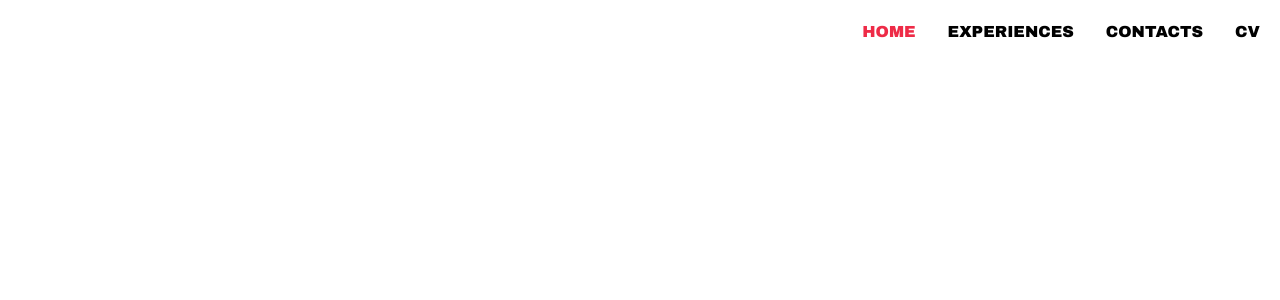
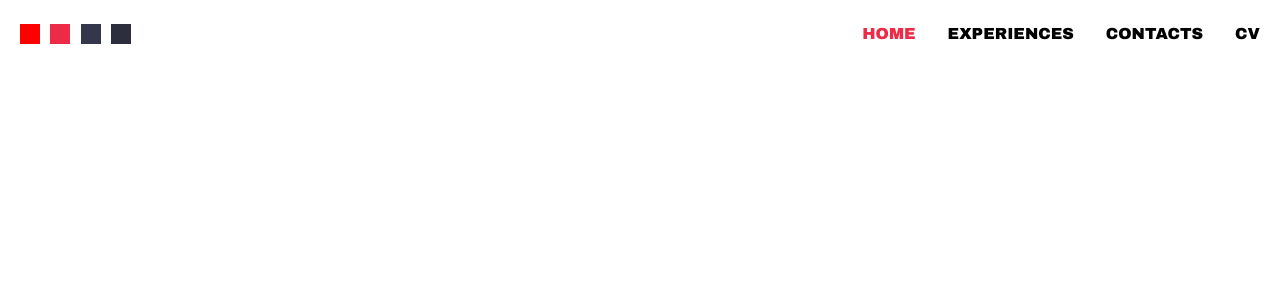
Before and after one commit to ReyhanArdiya/ReyhanArdiya.github.io, a React (Create React App) app: page / in a window 1280 px wide. Shown: the top 300 px of the page. Built offline with nearby package versions, Linux system fonts and the light colour scheme.

Commit message:
Create `ColorPicker` component and logic

```diff
--- a/src/components/App.js
+++ b/src/components/App.js
@@ -1,6 +1,7 @@
 import "./App.css";
 import "./common.css";
 import Navbar from "./Navbar/Navbar.js";
+import { useState } from "react";
 
 const navbarLinks = [
 	{
@@ -20,11 +21,66 @@ const navbarLinks = [
 		text : "CV"
 	}
 ];
+
+const root = document.documentElement;
+let rootVars;
+let rootVarsColor;
+
+const documentStyleSheets = [ ...document.styleSheets ];
+
+for (const sheet of documentStyleSheets) {
+	for (const cssRule of sheet.cssRules) {
+		if (cssRule.selectorText === ":root") {
+			const rootStyles = getComputedStyle(root);
+			rootVars = [ ...cssRule.style ];
+			rootVarsColor = rootVars.map(
+				rVar => rootStyles.getPropertyValue(rVar)
+					         .trimStart()
+			);
+			break;
+		}
+	}
+}
+
+const onColorChangeCreator = setColorState => {
+	return e => {
+		setColorState(e.target.value);
+	};
+};
+
 const App = () => {
+	const [ colorOne, setColorOne ] = useState(rootVarsColor[0]);
+	const [ colorTwo, setColorTwo ] = useState(rootVarsColor[1]);
+	const [ colorThree, setColorThree ] = useState(rootVarsColor[2]);
+	const [ colorFour, setColorFour ] = useState(rootVarsColor[3]);
+
+	root.style.setProperty(rootVars[0], colorOne);
+	root.style.setProperty(rootVars[1], colorTwo);
+	root.style.setProperty(rootVars[2], colorThree);
+	root.style.setProperty(rootVars[3], colorFour);
+
+	const colorPallete = [
+		{
+			setter : onColorChangeCreator(setColorOne),
+			val    : colorOne
+		},
+		{
+			setter : onColorChangeCreator(setColorTwo),
+			val    : colorTwo
+		},
+		{
+			setter : onColorChangeCreator(setColorThree),
+			val    : colorThree
+		},
+		{
+			setter : onColorChangeCreator(setColorFour),
+			val    : colorFour
+	    }
+	];
 
 	return (
 		<div className="App">
-			<Navbar navbarLinks={navbarLinks}></Navbar>
+			<Navbar colorPallete={colorPallete} navbarLinks={navbarLinks} />
 
 		</div>
 	);
--- /dev/null
+++ b/src/components/Navbar/ColorPicker.css
@@ -0,0 +1,18 @@
+#color-picker {
+	width: 100%;
+	align-items: center;
+	display: flex;
+	justify-content: flex-start;
+	column-gap: 0.65em;
+	font-size: 1em;
+}
+
+.color-picker-item {
+	width: 1.25em;
+	height: 1.25em;
+	background: red;
+}
+
+.color-picker-item + input[id^="color-input"] {
+	display: none;
+}
--- /dev/null
+++ b/src/components/Navbar/ColorPicker.js
@@ -0,0 +1,36 @@
+import "./ColorPicker.css";
+import PropTypes from "prop-types";
+
+const ColorPicker = props => {
+	const [
+		{ setter: onColorOneChange, val: colorOne },
+		{ setter: onColorTwoChange, val: colorTwo },
+		{ setter: onColorThreeChange, val: colorThree },
+		{ setter:onColorFourChange, val: colorFour }
+	] = props.colorPallete;
+
+	return (
+		<div id="color-picker">
+			<label htmlFor="color-input-1" style={{ backgroundColor : colorOne }} className="color-picker-item"></label>
+			<input onChange={onColorOneChange} name="color-input-1" id="color-input-1" type={"color"} defaultValue={colorOne} />
+
+			<label htmlFor="color-input-2" style={{ backgroundColor : colorTwo }} className="color-picker-item"></label>
+			<input onChange={onColorTwoChange} name="color-input-2" id="color-input-2" type={"color"} defaultValue={colorTwo} />
+
+			<label htmlFor="color-input-3" style={{ backgroundColor : colorThree }} className="color-picker-item"></label>
+			<input onChange={onColorThreeChange} name="color-input-3" id="color-input-3" type={"color"} defaultValue={colorThree} />
+
+			<label htmlFor="color-input-4" style={{ backgroundColor : colorFour }} className="color-picker-item"></label>
+			<input onChange={onColorFourChange} name="color-input-4" id="color-input-4" type={"color"} defaultValue={colorFour} />
+		</div>
+	);
+};
+
+ColorPicker.propTypes = {
+	colorPallete : PropTypes.arrayOf(PropTypes.shape({
+		setter : PropTypes.func,
+		val    : PropTypes.string
+	}))
+};
+
+export default ColorPicker;
--- a/src/components/Navbar/Navbar.css
+++ b/src/components/Navbar/Navbar.css
@@ -5,8 +5,7 @@
 	font-size: 0.5em;
 	grid-area: navbar;
 	justify-content: flex-end;
-	padding: 1.5em 0;
-	padding-right: 1.25em;
+	padding: 1.5em 1.25em;
 	width: 100%;
 }
 
--- a/src/components/Navbar/Navbar.js
+++ b/src/components/Navbar/Navbar.js
@@ -1,6 +1,8 @@
 import "./Navbar.css";
+import ColorPicker from "./ColorPicker.js";
 import PropTypes from "prop-types";
 import { useState } from "react";
+
 
 const Navbar = props => {
 	const [ activeLink, setActiveLink ] = useState(0);
@@ -28,12 +30,17 @@ const Navbar = props => {
 
 	return (
 		<nav id="navbar" onClick={handleLinkClick}>
+			<ColorPicker colorPallete={props.colorPallete} />
 			{navbarLinks}
 		</nav>
 	);
 };
 
 Navbar.propTypes = {
+	colorPallete : PropTypes.arrayOf(PropTypes.shape({
+		setter : PropTypes.func,
+		val    : PropTypes.string
+	})),
 	navbarLinks : PropTypes.arrayOf(PropTypes.shape({
 		link : PropTypes.string.isRequired,
 		text : PropTypes.string.isRequired,
```
